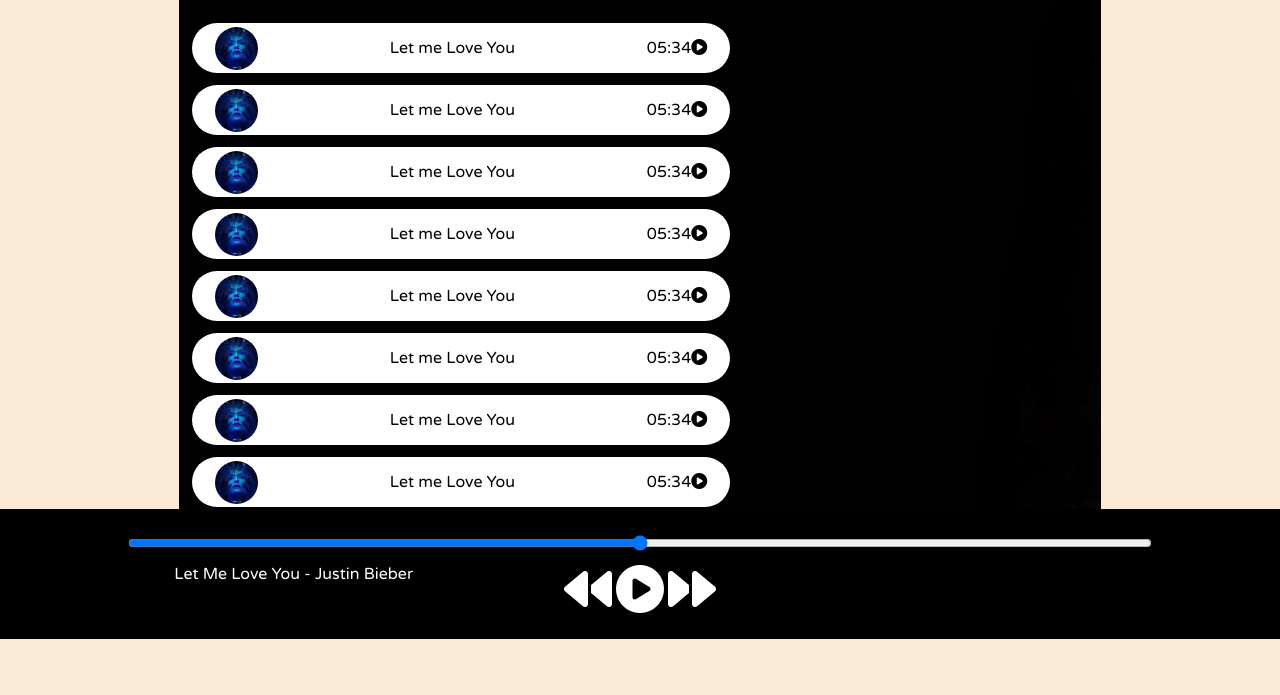
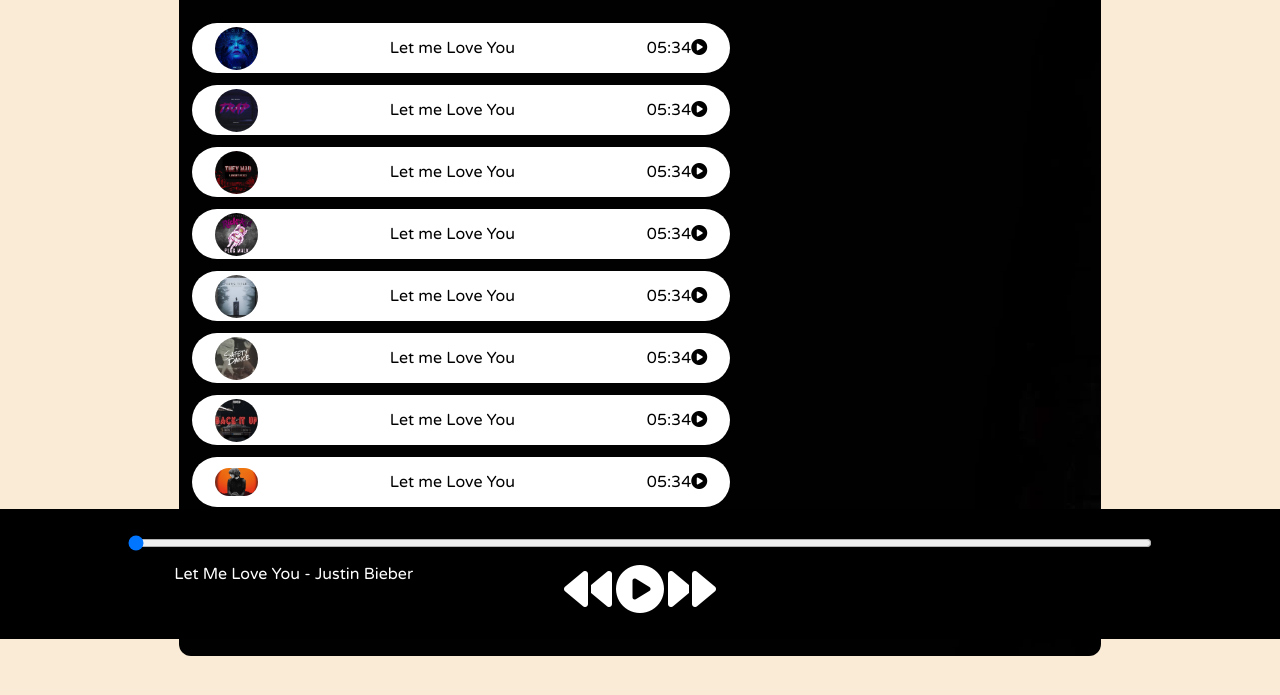
Before and after one commit to dipennapit123/Spotify-Html-CSS-JS, a plain HTML site: page index.html in a window 1280 px wide. Shown: the part 161-856 px from the top of the page. Drawn offline with Linux system fonts and the light colour scheme.

Commit message:
gif animation and music playlist

```diff
--- a/index.html
+++ b/index.html
@@ -19,8 +19,8 @@
         <h1>Best of NCS - No Copyright Sounds</h1>
         <div class="songItemContainer">
           <div class="songItem">
-            <img src="./covers/1.jpg" alt="1" />
-            <span>Let me Love You</span>
+            <img src="covers/1.jpg" alt="1" />
+            <span class="songName">Let me Love You</span>
             <span class="songlistplay">
               <span class="timestamp">
                 05:34<i class="fa-solid fa-circle-play"></i>
@@ -28,8 +28,8 @@
             </span>
           </div>
           <div class="songItem">
-            <img src="./covers/1.jpg" alt="1" />
-            <span>Let me Love You</span>
+            <img src="covers/2.jpg" alt="1" />
+            <span class="songName">Let me Love You</span>
             <span class="songlistplay">
               <span class="timestamp">
                 05:34<i class="fa-solid fa-circle-play"></i>
@@ -37,8 +37,8 @@
             </span>
           </div>
           <div class="songItem">
-            <img src="./covers/1.jpg" alt="1" />
-            <span>Let me Love You</span>
+            <img src="covers/3.jpg" alt="1" />
+            <span class="songName">Let me Love You</span>
             <span class="songlistplay">
               <span class="timestamp">
                 05:34<i class="fa-solid fa-circle-play"></i>
@@ -46,8 +46,8 @@
             </span>
           </div>
           <div class="songItem">
-            <img src="./covers/1.jpg" alt="1" />
-            <span>Let me Love You</span>
+            <img src="covers/4.jpg" alt="1" />
+            <span class="songName">Let me Love You</span>
             <span class="songlistplay">
               <span class="timestamp">
                 05:34<i class="fa-solid fa-circle-play"></i>
@@ -55,8 +55,8 @@
             </span>
           </div>
           <div class="songItem">
-            <img src="./covers/1.jpg" alt="1" />
-            <span>Let me Love You</span>
+            <img src="covers/5.jpg" alt="1" />
+            <span class="songName">Let me Love You</span>
             <span class="songlistplay">
               <span class="timestamp">
                 05:34<i class="fa-solid fa-circle-play"></i>
@@ -64,8 +64,8 @@
             </span>
           </div>
           <div class="songItem">
-            <img src="./covers/1.jpg" alt="1" />
-            <span>Let me Love You</span>
+            <img src="covers/6.jpg" alt="1" />
+            <span class="songName">Let me Love You</span>
             <span class="songlistplay">
               <span class="timestamp">
                 05:34<i class="fa-solid fa-circle-play"></i>
@@ -73,8 +73,8 @@
             </span>
           </div>
           <div class="songItem">
-            <img src="./covers/1.jpg" alt="1" />
-            <span>Let me Love You</span>
+            <img src="covers/7.jpg" alt="1" />
+            <span class="songName">Let me Love You</span>
             <span class="songlistplay">
               <span class="timestamp">
                 05:34<i class="fa-solid fa-circle-play"></i>
@@ -82,8 +82,17 @@
             </span>
           </div>
           <div class="songItem">
-            <img src="./covers/1.jpg" alt="1" />
-            <span>Let me Love You</span>
+            <img src="covers/8.jpg" alt="1" />
+            <span class="songName">Let me Love You</span>
+            <span class="songlistplay">
+              <span class="timestamp">
+                05:34<i class="fa-solid fa-circle-play"></i>
+              </span>
+            </span>
+          </div>
+          <div class="songItem">
+            <img src="covers/9.jpg" alt="1" />
+            <span class="songName">Let me Love You</span>
             <span class="songlistplay">
               <span class="timestamp">
                 05:34<i class="fa-solid fa-circle-play"></i>
@@ -104,7 +113,14 @@
       <div class="songBanner"></div>
     </div>
     <div class="bottom">
-      <input type="range" name="range" id="myProgressBar" min="0" max="100" />
+      <input
+        type="range"
+        name="range"
+        value="0"
+        id="myProgressBar"
+        min="0"
+        max="100"
+      />
       <div class="icons">
         <!-- fontawesome icons -->
         <i class="fa-solid fa-3x fa-backward"></i>
@@ -112,7 +128,7 @@
         <i class="fa-solid fa-3x fa-forward"></i>
       </div>
       <div class="songInfo">
-        <img src="playing.gif" alt="" width="42px" >
+        <img src="playing.gif" alt="" width="42px" id="gif" />
         Let Me Love You - Justin Bieber
       </div>
     </div>
--- a/script.js
+++ b/script.js
@@ -2,44 +2,66 @@ let songIndex = 0;
 let audioElement = new Audio("songs/1.mp3");
 let masterPlay = document.getElementById("masterPlay");
 let myProgressBar = document.getElementById("myProgressBar");
+let gif = document.getElementById("gif");
+let songItems=Array.from(document.getElementsByClassName("songName"));
 
 let songs = [
   {
-    songName: "Salem-e-ishq",
+    songName: "I Love You",
     filePath: "songs/1.mp3",
-    coverPath: "covers/1.jpg",
+    coverPath: "covers/2.jpg",
   },
   {
-    songName: "Salem-e-ishq",
-    filePath: "songs/1.mp3",
-    coverPath: "covers/1.jpg",
+    songName: "I love you too",
+    filePath: "songs/2.mp3",
+    coverPath: "covers/2.jpg",
   },
   {
-    songName: "Salem-e-ishq",
-    filePath: "songs/1.mp3",
-    coverPath: "covers/1.jpg",
+    songName: "Date Night",
+    filePath: "songs/3.mp3",
+    coverPath: "covers/3.jpg",
   },
   {
-    songName: "Salem-e-ishq",
-    filePath: "songs/1.mp3",
-    coverPath: "covers/1.jpg",
+    songName: "Lets have fun tonight",
+    filePath: "songs/4.mp3",
+    coverPath: "covers/4.jpg",
   },
   {
-    songName: "Salem-e-ishq",
-    filePath: "songs/1.mp3",
-    coverPath: "covers/1.jpg",
+    songName: "Lets have fun tonight",
+    filePath: "songs/5.mp3",
+    coverPath: "covers/5.jpg",
   },
   {
-    songName: "Salem-e-ishq",
-    filePath: "songs/1.mp3",
-    coverPath: "covers/1.jpg",
+    songName: "Go go brother todays is the night",
+    filePath: "songs/6.mp3",
+    coverPath: "covers/6.jpg",
   },
   {
-    songName: "Salem-e-ishq",
-    filePath: "songs/1.mp3",
-    coverPath: "covers/1.jpg",
+    songName: "Yeah Finally I Scored",
+    filePath: "songs/7.mp3",
+    coverPath: "covers/7.jpg",
+  },
+  {
+    songName: "No Lets have fun only",
+    filePath: "songs/8.mp3",
+    coverPath: "covers/8.jpg",
+  },
+  {
+    songName: "No Im serious",
+    filePath: "songs/9.mp3",
+    coverPath: "covers/9.jpg",
+  },
+  {
+    songName: "Lets get married",
+    filePath: "songs/10.mp3",
+    coverPath: "covers/10.jpg",
   },
 ];
+songItems.forEach((element,i)=>{
+    console.log(element,i);
+    element.getElementsByTagName("img")[0].src=songs[i].coverPath;
+
+})
 
 //Handle play/pause click
 masterPlay.addEventListener("click", () => {
@@ -47,19 +69,24 @@ masterPlay.addEventListener("click", () => {
     audioElement.play();
     masterPlay.classList.remove("fa-circle-play");
     masterPlay.classList.add("fa-circle-pause");
-}
-else{
-      audioElement.pause();
-      masterPlay.classList.remove("fa-circle-pause");
-      masterPlay.classList.add("fa-circle-play");
-
+    gif.style.opacity = 1;
+  } else {
+    audioElement.pause();
+    masterPlay.classList.remove("fa-circle-pause");
+    masterPlay.classList.add("fa-circle-play");
+    gif.style.opacity = 0;
   }
 });
 
 //Listen to  Events
-myProgressBar.addEventListener("timeupdate", () => {
-  console.log('timeupdate')
+audioElement.addEventListener("timeupdate", () => {
+  //Update Seekbar
+  progress = parseInt((audioElement.currentTime / audioElement.duration) * 100);
+  console.log(progress);
+  myProgressBar.value = progress;
+});
 
-
-  //Update Seekbar
+myProgressBar.addEventListener("change", () => {
+  audioElement.currentTime =
+    (myProgressBar.value * audioElement.duration) / 100;
 });
--- a/style.css
+++ b/style.css
@@ -107,5 +107,5 @@ nav ul li {
 }
 .songInfo img{
     opacity: 0;
-    transition: opacity is ease-in;
+    transition: opacity 0.4s ease-in;
 }
```
